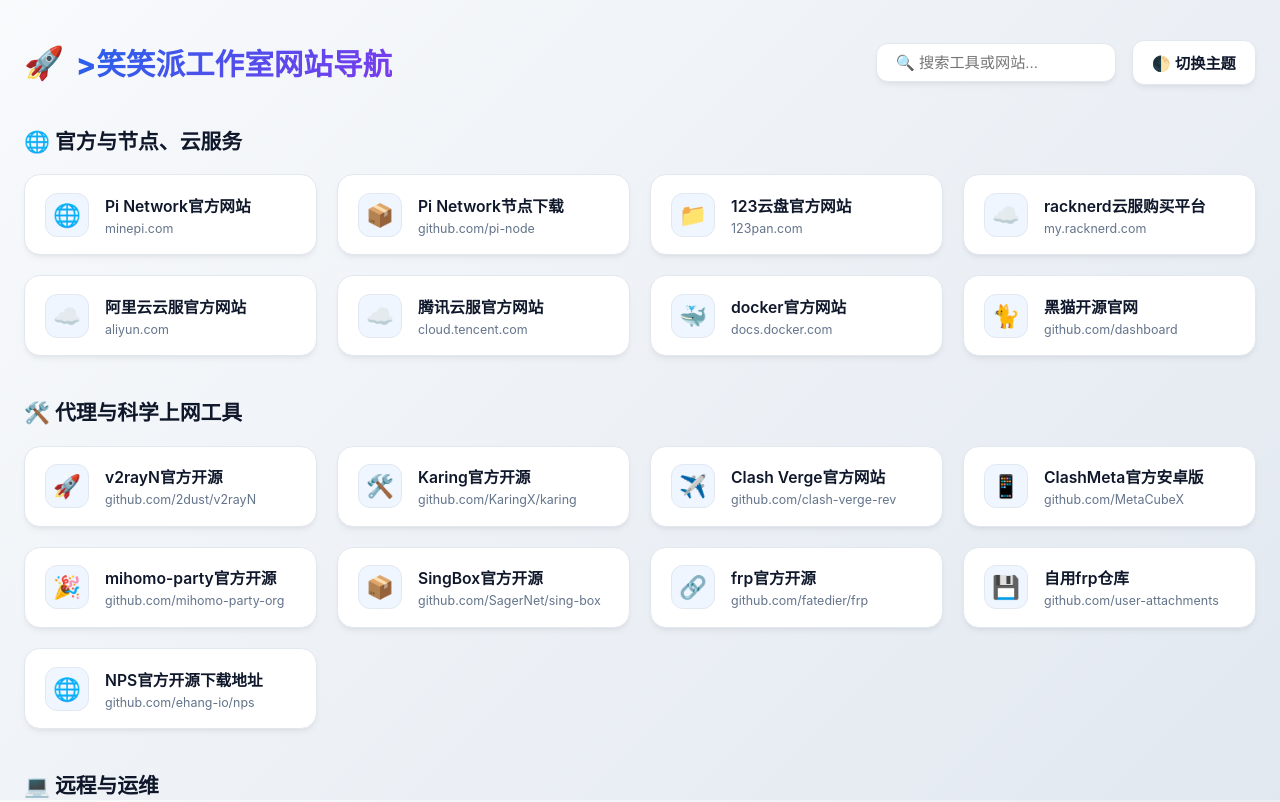
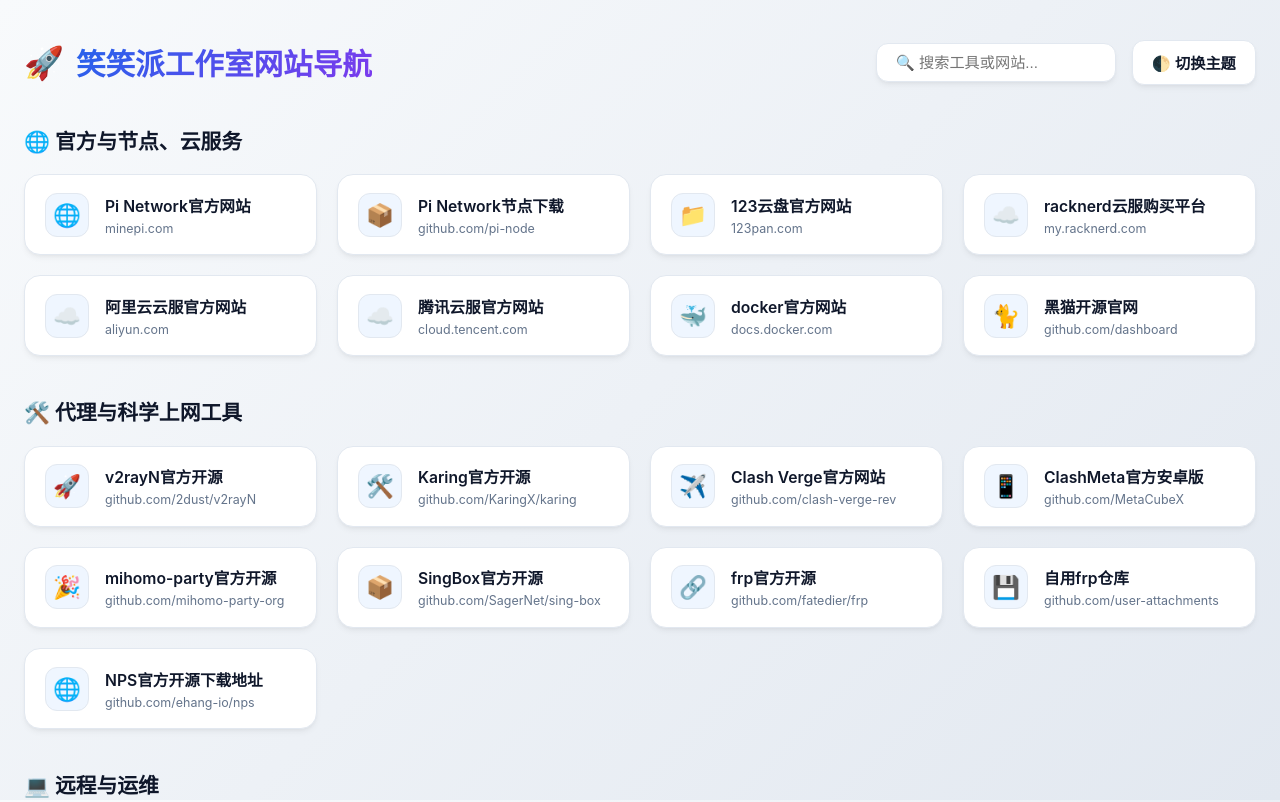
Before and after one commit to Dzw1988/DZW, a plain HTML site: page index.html in a window 1280 px wide. Shown: the top 802 px of the page. Drawn offline with Linux system fonts and the light colour scheme.

Commit message:
Update index.html

```diff
--- a/index.html
+++ b/index.html
@@ -233,7 +233,7 @@
     <header>
       <div class="header-title">
         <span style="font-size: 2rem;">🚀</span>
-        <h1>>笑笑派工作室网站导航</h1>
+        <h1>笑笑派工作室网站导航</h1>
       </div>
       <div class="controls">
         <div class="search-box">
```
